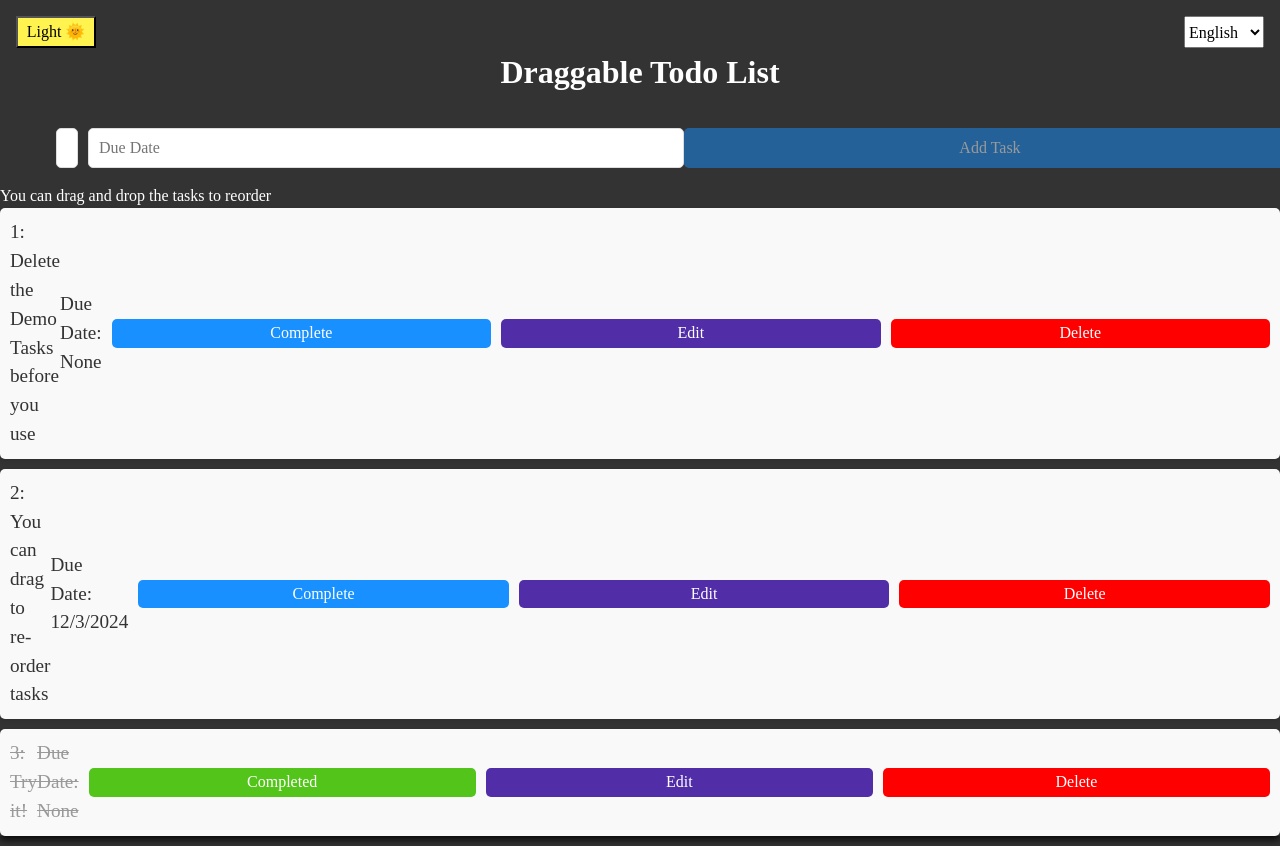
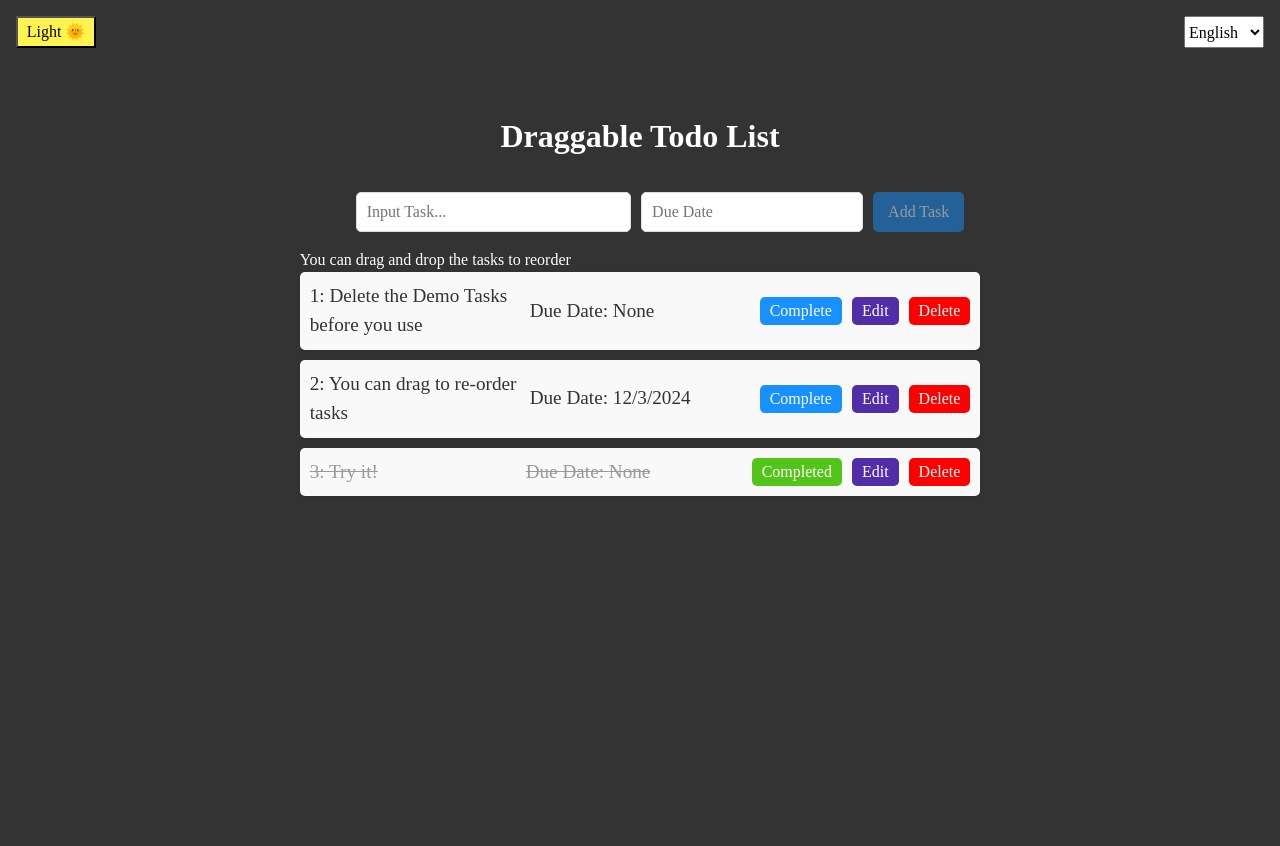
Before and after one commit to john-data-chen/ts-react-drag-and-drop-starter-kit, a React (Vite) app: page / in a window 1280 px wide. After the commit the page ends 800 px from the top, so only its background shows below. Built offline with nearby package versions, Linux system fonts and the light colour scheme.

Commit message:
temp commit

```diff
--- a/src/App.tsx
+++ b/src/App.tsx
@@ -81,10 +81,9 @@ function App() {
   }, [i18n, selectedLanguage]);
 
   return (
-    <div className="AppContainer">
+    <div className="appContainer">
       <ThemeProvider theme={isDarkMode ? darkTheme : lightTheme}>
         <GlobalStyles />
-        <div className="topContainer">
         <motion.button
           className="themeSwitcher"
           onClick={toggleTheme}
@@ -104,7 +103,6 @@ function App() {
             </option>
           ))}
         </select>
-        </div>
         <DragDropContext onDragEnd={onDragEnd}>
           <h1 className="appTitle">{t("app-title")}</h1>
           <TodoForm addTodo={handleAddTodo} />
--- a/src/theme/ThemeSets.ts
+++ b/src/theme/ThemeSets.ts
@@ -4,35 +4,49 @@ import { normalize } from "styled-normalize";
 export const GlobalStyles = createGlobalStyle`
   ${normalize}
 
-  * {
+  *, *::before, *::after {
     box-sizing: border-box;
     margin: 0;
     padding: 0;
-    width: 100%;
   }
 
-  // App styles
+  html {
+    font-size: 16px;
+    line-height: 1.15;
+    -webkit-text-size-adjust: 100%;
+  }
+
   body {
+  width: 100%;
+  height: 100%;
     background: ${({ theme }) => theme.body};
     color: ${({ theme }) => theme.text};
-    box-shadow: ${({ theme }) => theme.boxShadow};
-    font-size: 16px;
-    line-height: 1.5;
     // theme switching transition
     transition: background-color 1s ease;
+    transition: color 1s ease;
+    margin: 0;
+    font-size: 1rem;
+    line-height: 1.5;
+    min-height: 100vh;
+    padding: 1rem;
+    @media (min-width: 480px) {
+      padding: 1.5rem;
+    }
+    @media (min-width: 768px) {
+      padding: 2rem;
+    }
+  }
+
+#root {
+  width: 100%; /* 撐滿螢幕寬度 */
+  height: 100%; /* 撐滿螢幕高度 */
+  display: flex;
+  justify-content: center;
+  align-items: center;
 }
 
   .appContainer {
-    width: 100%;
-    max-width: 480px;
     padding: 1rem;
-  }
-
-    .topContainer {
-    display: flex;
-    align-items: center;
-    justify-content: space-between;
-    margin-bottom: 1rem;
   }
 
   .languageSelector {
@@ -60,7 +74,7 @@ export const GlobalStyles = createGlobalStyle`
     justify-content: center;
     padding: 1rem;
     font-size: 2rem;
-  margin-top: 2rem;
+    margin-top: 3rem;
     margin-bottom: 1rem;
   }
 
@@ -277,13 +291,11 @@ export const GlobalStyles = createGlobalStyle`
 export const lightTheme = {
   body: "#f7f7f7",
   text: "#333",
-  boxShadow: "0 4px 8px rgba(0, 0, 0, 0.4)",
   buttonBackground: "#FFDF00",
 };
 
 export const darkTheme = {
   body: "#333",
   text: "#fff",
-  boxShadow: "0 4px 8px rgba(0, 0, 0, 0.8)",
   buttonBackground: "#FFF44F",
 };
```
Lines whose indentation alone changed are shown as unchanged.
